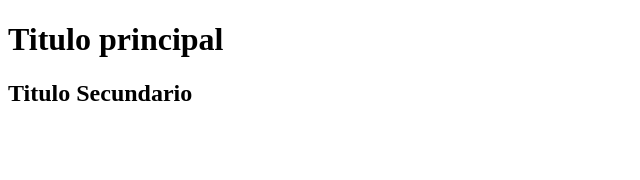
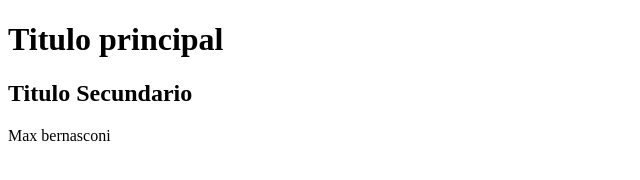
Before and after one commit to franconahuel20/test_i3, a plain HTML site: page index.html in a window 1280 px wide. Shown: the whole page, without its empty margins (0-640 px from the left). Drawn offline with Linux system fonts and the light colour scheme.

Commit message:
Agregado max

```diff
--- a/index.html
+++ b/index.html
@@ -9,5 +9,6 @@
 <body>
     <h1>Titulo principal</h1>
     <h2>Titulo Secundario</h2>
+    <p>Max bernasconi</p>
 </body>
 </html>
```
